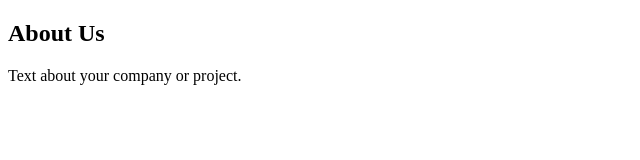
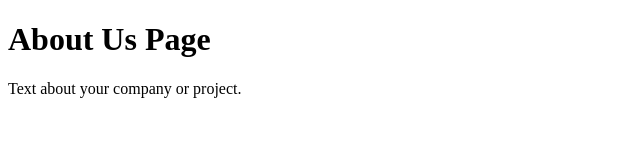
Before and after one commit to PixelDepthOffset/offsetdepthpixel, a plain HTML site: page web_pages/about.html in a window 1280 px wide. Shown: the whole page, without its empty margins (0-640 px from the left). Drawn offline with Linux system fonts and the light colour scheme.

Commit message:
Local fix conflict about.html

```diff
--- a/web_pages/about.html
+++ b/web_pages/about.html
@@ -6,7 +6,7 @@
     <title>About Us - GachaGachi Bass</title>
 </head>
 <body>
-  <h2>About Us</h2>
+  <h1>About Us Page</h1>
   <p>Text about your company or project.</p>
 </body>
 </html>
```
